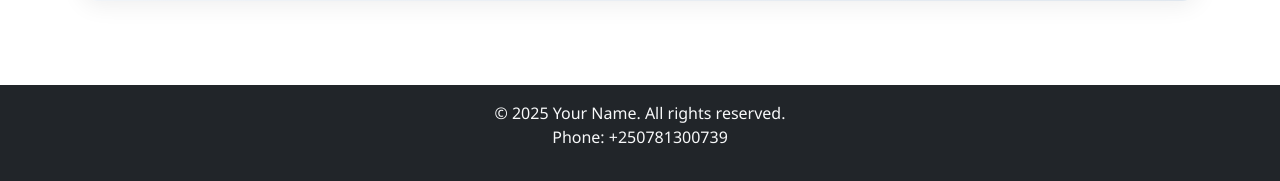
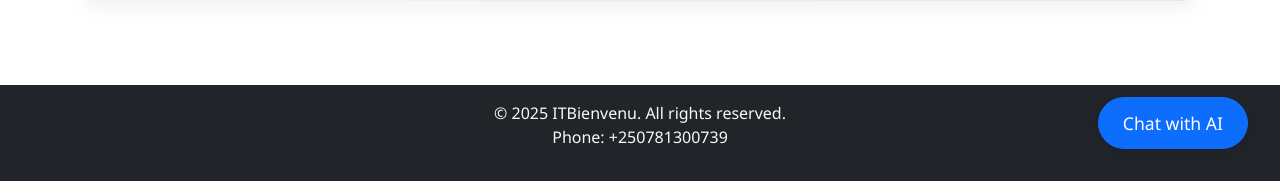
Before and after one commit to bienvenugashema/my-portifolio, a Flask app: page / in a window 1280 px wide. Shown: the part 619-800 px from the top of the page. Run offline with Flask 3, Linux system fonts and the light colour scheme.

Commit message:
Adding the chatbot

```diff
--- a/your-portfolio/app.py
+++ b/your-portfolio/app.py
@@ -1,7 +1,11 @@
 # app.py
-from flask import Flask, render_template
+from flask import Flask, render_template, request, jsonify
+import requests
 
 app = Flask(__name__)
+
+GEMINI_API_KEY = "AIzaSyABBBQj5w6E33HEgL5I2dWB2Fp3PPW5Q70"
+GEMINI_API_URL = "https://generativelanguage.googleapis.com/v1beta/models/gemini-2.0-flash:generateContent?key=" + GEMINI_API_KEY
 
 @app.route('/')
 def index():
@@ -19,5 +23,25 @@ def projects():
 def contact():
     return render_template('contact.html')
 
+@app.route('/chat', methods=['POST'])
+def chat():
+    user_message = request.json.get('message')
+    payload = {
+        "contents": [
+            {"parts": [{"text": user_message}]}
+        ]
+    }
+    headers = {'Content-Type': 'application/json'}
+    response = requests.post(GEMINI_API_URL, json=payload, headers=headers)
+    if response.ok:
+        data = response.json()
+        try:
+            reply = data['candidates'][0]['content']['parts'][0]['text']
+        except Exception:
+            reply = "Sorry, I couldn't understand the response."
+        return jsonify({"reply": reply})
+    else:
+        return jsonify({"reply": "Error contacting Gemini API."}), 500
+
 if __name__ == '__main__':
     app.run(debug=True)
--- a/your-portfolio/requirements.txt
+++ b/your-portfolio/requirements.txt
@@ -1 +1,2 @@
 Flask
+requests
--- a/your-portfolio/static/css/style.css
+++ b/your-portfolio/static/css/style.css
@@ -31,6 +31,69 @@ body {
   flex: 1;
 }
 
+/* Floating Chatbot Button */
+.chatbot-fab {
+  position: fixed;
+  bottom: 32px;
+  right: 32px;
+  z-index: 1050;
+  border-radius: 50px;
+  box-shadow: 0 2px 8px rgba(0,0,0,0.15);
+  padding: 12px 24px;
+  font-size: 1.1rem;
+}
+
+/* Floating Chatbot Widget */
+.chatbot-widget {
+  position: fixed;
+  bottom: 90px;
+  right: 32px;
+  width: 350px;
+  max-width: 95vw;
+  z-index: 1060;
+  box-shadow: 0 4px 24px rgba(0,0,0,0.18);
+  border-radius: 16px;
+  transition: width 0.2s, height 0.2s;
+}
+.chatbot-widget.large {
+  width: 500px !important;
+  height: 600px !important;
+}
+
+/* Chatbot styles */
+.chatbot-container {
+  min-height: 400px;
+  display: flex;
+  flex-direction: column;
+  box-shadow: 0 2px 12px rgba(0,0,0,0.08);
+}
+
+#chat-messages {
+  background: #f8fafc;
+  border-radius: 8px;
+  padding: 10px;
+  margin-bottom: 10px;
+  height: 300px;
+  overflow-y: auto;
+  font-size: 1rem;
+}
+
+#chat-form input[type="text"] {
+  border-radius: 20px;
+}
+
+#chat-form button {
+  border-radius: 20px;
+}
+
+.text-end {
+  text-align: right;
+}
+
+.text-start {
+  text-align: left;
+}
+
 h2 {
   margin-top: 20px;
 }
--- a/your-portfolio/static/js/script.js
+++ b/your-portfolio/static/js/script.js
@@ -1 +1,72 @@
 console.log("Portfolio loaded.");
+document.addEventListener('DOMContentLoaded', function() {
+  const chatForm = document.getElementById('chat-form');
+  const chatInput = document.getElementById('chat-input');
+  const chatMessages = document.getElementById('chat-messages');
+  const chatbotWidget = document.getElementById('chatbot-widget');
+  const openChatbotBtn = document.getElementById('open-chatbot-btn');
+  const closeChatbotBtn = document.getElementById('close-chatbot-btn');
+  const resizeChatbotBtn = document.getElementById('resize-chatbot-btn');
+  let isLarge = false;
+
+  if (openChatbotBtn && chatbotWidget) {
+    openChatbotBtn.addEventListener('click', function() {
+      chatbotWidget.style.display = 'block';
+      openChatbotBtn.style.display = 'none';
+    });
+  }
+  if (closeChatbotBtn && chatbotWidget && openChatbotBtn) {
+    closeChatbotBtn.addEventListener('click', function() {
+      chatbotWidget.style.display = 'none';
+      openChatbotBtn.style.display = 'block';
+    });
+  }
+  if (resizeChatbotBtn && chatbotWidget) {
+    resizeChatbotBtn.addEventListener('click', function() {
+      isLarge = !isLarge;
+      if (isLarge) {
+        chatbotWidget.classList.add('large');
+        chatMessages.style.height = '500px';
+      } else {
+        chatbotWidget.classList.remove('large');
+        chatMessages.style.height = '300px';
+      }
+    });
+  }
+
+  if (chatForm) {
+    chatForm.addEventListener('submit', async function(e) {
+      e.preventDefault();
+      const userMsg = chatInput.value.trim();
+      if (!userMsg) return;
+      appendMessage('You', userMsg, 'text-end', false);
+      chatInput.value = '';
+      chatInput.disabled = true;
+      try {
+        const res = await fetch('/chat', {
+          method: 'POST',
+          headers: { 'Content-Type': 'application/json' },
+          body: JSON.stringify({ message: userMsg })
+        });
+        const data = await res.json();
+        appendMessage('ITBienvenu', data.reply, 'text-start', true);
+      } catch {
+        appendMessage('ITBienvenu', 'Error contacting ITBienvenu.', 'text-start', false);
+      }
+      chatInput.disabled = false;
+      chatInput.focus();
+    });
+  }
+
+  function appendMessage(sender, text, alignClass, isMarkdown) {
+    const msgDiv = document.createElement('div');
+    msgDiv.className = `mb-2 ${alignClass}`;
+    if (isMarkdown && window.marked) {
+      msgDiv.innerHTML = `<strong>${sender}:</strong> ` + marked.parse(text);
+    } else {
+      msgDiv.innerHTML = `<strong>${sender}:</strong> ${text}`;
+    }
+    chatMessages.appendChild(msgDiv);
+    chatMessages.scrollTop = chatMessages.scrollHeight;
+  }
+});
--- a/your-portfolio/templates/base.html
+++ b/your-portfolio/templates/base.html
@@ -6,6 +6,7 @@
   <title>{% block title %}My Portfolio{% endblock %}</title>
   <link href="https://cdn.jsdelivr.net/npm/bootstrap@5.3.0/dist/css/bootstrap.min.css" rel="stylesheet">
   <link rel="stylesheet" href="{{ url_for('static', filename='css/style.css') }}">
+  <script src="https://cdn.jsdelivr.net/npm/marked/marked.min.js"></script>
 </head>
 <body>
 
@@ -28,7 +29,7 @@
 </div>
 
 <footer class="bg-dark text-light text-center p-3">
-  © 2025 Your Name. All rights reserved.
+  © 2025 ITBienvenu. All rights reserved.
 
   <p>
     Phone: +250781300739
--- a/your-portfolio/templates/index.html
+++ b/your-portfolio/templates/index.html
@@ -1,6 +1,8 @@
 {% extends "base.html" %}
 {% block title %}Home - My Showcase{% endblock %}
 {% block content %}
+<div class="row">
+  <div class="col-md-12">
     <div class="hero-section text-center py-5">
       <img src="{{ url_for('static', filename='img/profile.jpeg') }}" alt="Profile Picture" class="profile-img mb-3">
       <h1 class="display-4">Hi, I'm Bienvenu 👋</h1>
@@ -8,4 +10,25 @@
       <p class="tagline">Turning ideas into secure, modern, and impactful solutions.</p>
       <a href="{{ url_for('projects') }}" class="btn btn-primary mt-3">Explore My Showcase</a>
     </div>
+  </div>
+</div>
+<!-- Floating Chatbot Button -->
+<button id="open-chatbot-btn" class="btn btn-primary chatbot-fab">Chat with AI</button>
+<!-- Floating Chatbot Widget -->
+<div id="chatbot-widget" class="chatbot-widget card" style="display:none;">
+  <div class="card-header bg-dark text-white d-flex justify-content-between align-items-center">
+    <span>ITBienvenu Chatbot</span>
+    <div>
+      <button id="resize-chatbot-btn" class="btn btn-sm btn-light me-1" title="Increase size">⤢</button>
+      <button id="close-chatbot-btn" class="btn btn-sm btn-danger" title="Close">&times;</button>
+    </div>
+  </div>
+  <div class="card-body" id="chat-messages" style="height:300px; overflow-y:auto;"></div>
+  <div class="card-footer">
+    <form id="chat-form" class="d-flex">
+      <input type="text" id="chat-input" class="form-control me-2" placeholder="Type your message..." autocomplete="off">
+      <button type="submit" class="btn btn-primary">Send</button>
+    </form>
+  </div>
+</div>
 {% endblock %}
```
Also changed, not shown: your-portfolio/templates/projects.html (+35 -8 lines). Lines whose indentation alone changed are shown as unchanged.
